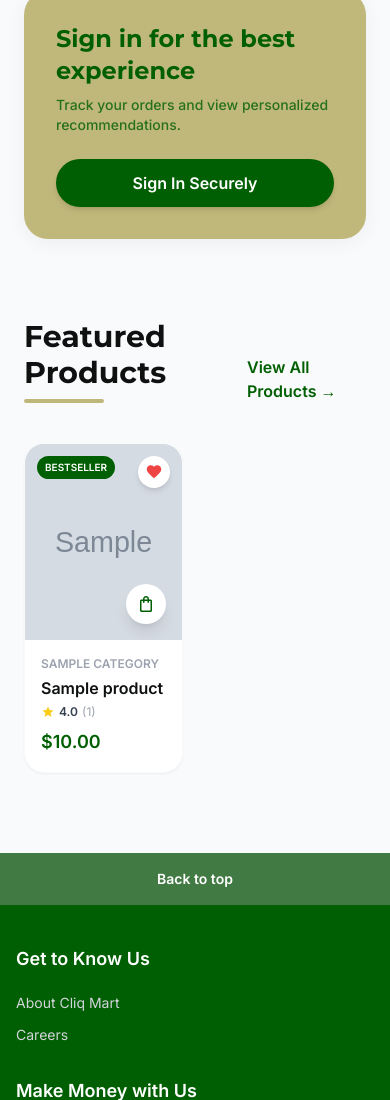
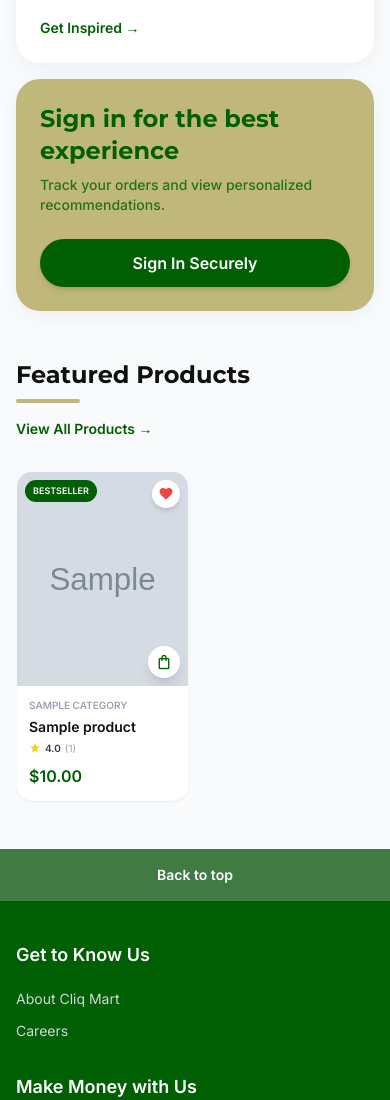
Before and after one commit to Abhiram918/E-commerce, a Django app: page / in a window 390 px wide. Shown: the part 1924-3024 px from the top of the page. Run offline with Django 5.2, Linux system fonts and the light colour scheme; tables that the repository leaves empty hold one stand-in row (values such as "Sample post"); grey boxes marked "Sample" are stand-in pictures; parts of the project's set-up code (start-up, migrations or seed data) failed here and were passed over; some libraries are stand-ins or nearby versions.

```diff
--- a/templates/core/home.html
+++ b/templates/core/home.html
@@ -9,28 +9,30 @@
     </div>
     <div class="absolute inset-0 bg-gradient-to-t from-background-light via-transparent to-transparent"></div>
 
-    <div class="relative max-w-[1400px] mx-auto h-full flex flex-col justify-center px-6 md:px-12 pb-20">
-        <span class="text-accent font-display font-bold uppercase tracking-widest mb-4">New Season Arrivals</span>
-        <h1 class="text-4xl md:text-7xl font-display font-bold text-white leading-tight max-w-2xl">
+    <div class="relative max-w-[1400px] mx-auto h-full flex flex-col justify-center items-center md:items-start text-center md:text-left px-4 md:px-12 pb-16 md:pb-20 pt-10 md:pt-0">
+        <span class="text-accent font-display font-bold uppercase tracking-widest mb-3 md:mb-4 text-xs md:text-base">New Season Arrivals</span>
+        <h1 class="text-4xl sm:text-5xl md:text-7xl font-display font-bold text-white leading-tight max-w-2xl">
             Elevate Your <span class="text-accent underline decoration-wavy underline-offset-8">Lifestyle</span> Today.
         </h1>
-        <p class="text-gray-200 mt-6 text-lg max-w-lg font-medium">
+        <p class="text-gray-200 mt-4 md:mt-6 text-base md:text-lg max-w-lg font-medium px-2 md:px-0">
             Discover a curated collection of premium products from verified sellers across the globe.
         </p>
-        <div class="mt-10 flex flex-wrap gap-4">
+
+        <div class="mt-8 md:mt-10 flex flex-col sm:flex-row w-full sm:w-auto gap-4 px-4 md:px-0 z-10">
             <a href="/products/"
-                class="bg-accent hover:bg-white text-primary font-bold px-8 py-4 rounded-full shadow-lg transition-all hover:-translate-y-1">
+                class="bg-accent hover:bg-white text-primary font-bold px-8 py-4 rounded-full shadow-lg transition-all hover:-translate-y-1 w-full sm:w-auto text-center">
                 Shop the Collection
             </a>
-            <a href="/account/register/" class="glass-btn text-white font-bold px-8 py-4 rounded-full transition-all">
+            <a href="/account/register/" class="glass-btn text-white font-bold px-8 py-4 rounded-full transition-all w-full sm:w-auto text-center">
                 Become a Seller
             </a>
         </div>
     </div>
 </section>
 
-<section class="max-w-[1400px] mx-auto px-6 -mt-24 relative">
-    <div class="grid grid-cols-1 sm:grid-cols-2 lg:grid-cols-4 gap-6">
+<section class="max-w-[1400px] mx-auto px-4 md:px-6 -mt-8 md:-mt-24 relative z-20">
+    <div class="grid grid-cols-1 sm:grid-cols-2 lg:grid-cols-4 gap-4 md:gap-6">
+
         <div class="bg-white p-6 rounded-[24px] shadow-card group cursor-pointer hover:shadow-xl transition-all">
             <h3 class="text-xl font-display font-bold text-text-dark mb-4">Electronics</h3>
             <div class="aspect-square rounded-xl overflow-hidden mb-4 bg-gray-50">
@@ -62,7 +64,7 @@
         </div>
 
         {% if not user.is_authenticated %}
-        <div class="bg-accent p-8 rounded-[24px] shadow-card flex flex-col justify-between text-primary">
+        <div class="bg-accent p-6 md:p-8 rounded-[24px] shadow-card flex flex-col justify-between text-primary">
             <div>
                 <h3 class="text-2xl font-display font-bold mb-2">Sign in for the best experience</h3>
                 <p class="text-sm font-medium opacity-80">Track your orders and view personalized recommendations.</p>
@@ -76,32 +78,32 @@
     </div>
 </section>
 
-<section class="max-w-[1400px] mx-auto px-6 py-20">
-    <div class="flex items-end justify-between mb-10">
+<section class="max-w-[1400px] mx-auto px-4 md:px-6 py-12 md:py-20">
+    <div class="flex flex-col sm:flex-row sm:items-end justify-between mb-8 md:mb-10 gap-4">
         <div>
-            <h2 class="text-3xl font-display font-bold text-text-dark">Featured Products</h2>
-            <div class="h-1 w-20 bg-accent mt-2 rounded-full"></div>
+            <h2 class="text-2xl md:text-3xl font-display font-bold text-text-dark">Featured Products</h2>
+            <div class="h-1 w-16 md:w-20 bg-accent mt-2 rounded-full"></div>
         </div>
-        <a href="/products/" class="text-primary font-bold hover:underline">View All Products &rarr;</a>
+        <a href="/products/" class="text-primary font-bold hover:underline text-sm md:text-base">View All Products &rarr;</a>
     </div>
 
-    <div class="grid grid-cols-2 md:grid-cols-3 lg:grid-cols-5 gap-6">
+    <div class="grid grid-cols-2 md:grid-cols-3 lg:grid-cols-5 gap-3 md:gap-6">
         {% for product in products|slice:":5" %}
         <div
-            class="bg-white rounded-[20px] overflow-hidden shadow-sm hover:shadow-md transition-shadow group border border-gray-50 flex flex-col h-full">
+            class="bg-white rounded-[16px] md:rounded-[20px] overflow-hidden shadow-sm hover:shadow-md transition-shadow group border border-gray-50 flex flex-col h-full">
             <a href="{% url 'products:product_detail' product.slug %}" class="block h-full flex flex-col">
                 <div class="aspect-[4/5] bg-gray-100 relative overflow-hidden">
                     {% if forloop.counter <= 2 %} <div
-                        class="absolute top-3 left-3 bg-primary text-white text-[10px] font-bold px-2 py-1 rounded-full z-10">
+                        class="absolute top-2 left-2 md:top-3 md:left-3 bg-primary text-white text-[9px] md:text-[10px] font-bold px-2 py-1 rounded-full z-10">
                         BESTSELLER</div>
                 {% endif %}
 
                 <form action="{% url 'account:add_to_wishlist' product.id %}" method="get"
-                    class="absolute top-3 right-3 z-10">
+                    class="absolute top-2 right-2 md:top-3 md:right-3 z-10">
                     <button type="submit"
-                        class="bg-white text-red-500 w-8 h-8 rounded-full shadow-md flex items-center justify-center hover:bg-red-50 transition-colors"
+                        class="bg-white text-red-500 w-7 h-7 md:w-8 md:h-8 rounded-full shadow-md flex items-center justify-center hover:bg-red-50 transition-colors"
                         title="Add to Wishlist">
-                        <span class="material-symbols-outlined text-lg"
+                        <span class="material-symbols-outlined text-base md:text-lg"
                             style="font-variation-settings: 'FILL' 1;">favorite</span>
                     </button>
                 </form>
@@ -116,27 +118,28 @@
                     alt="{{ product.name }}">
                 {% endif %}
                 <button title="Add to Cart"
-                    class="absolute bottom-4 right-4 bg-white text-primary w-10 h-10 rounded-full shadow-lg flex items-center justify-center hover:bg-primary hover:text-white transition-colors">
-                    <span class="material-symbols-outlined text-xl">shopping_bag</span>
+                    class="absolute bottom-2 right-2 md:bottom-4 md:right-4 bg-white text-primary w-8 h-8 md:w-10 md:h-10 rounded-full shadow-lg flex items-center justify-center hover:bg-primary hover:text-white transition-colors">
+                    <span class="material-symbols-outlined text-lg md:text-xl">shopping_bag</span>
                 </button>
         </div>
-        <div class="p-4 flex flex-col flex-grow justify-between">
+
+        <div class="p-3 md:p-4 flex flex-col flex-grow justify-between">
             <div>
-                <p class="text-xs text-gray-400 font-bold uppercase">{{ product.category.name|default:"Uncategorized" }}
+                <p class="text-[10px] md:text-xs text-gray-400 font-bold uppercase line-clamp-1">{{ product.category.name|default:"Uncategorized" }}
                 </p>
-                <h4 class="font-bold text-text-dark mt-1 truncate" title="{{ product.name }}">{{ product.name }}</h4>
+                <h4 class="font-bold text-sm md:text-base text-text-dark mt-1 line-clamp-2 md:truncate" title="{{ product.name }}">{{ product.name }}</h4>
                 <div class="flex items-center gap-1 mt-1">
-                    <span class="material-symbols-outlined text-[14px] text-yellow-400" style="font-variation-settings: 'FILL' 1;">star</span>
-                    <span class="text-xs font-bold text-gray-700">{{ product.average_rating|default:"0" }}</span>
-                    <span class="text-xs text-gray-400">({{ product.reviews_count }})</span>
+                    <span class="material-symbols-outlined text-[12px] md:text-[14px] text-yellow-400" style="font-variation-settings: 'FILL' 1;">star</span>
+                    <span class="text-[10px] md:text-xs font-bold text-gray-700">{{ product.average_rating|default:"0" }}</span>
+                    <span class="text-[10px] md:text-xs text-gray-400">({{ product.reviews_count }})</span>
                 </div>
             </div>
-            <div class="flex items-center mt-2 gap-2">
+            <div class="flex flex-wrap items-center mt-2 gap-1 md:gap-2">
                 {% if product.discounted_price %}
-                <span class="text-lg font-bold text-primary">${{ product.discounted_price }}</span>
-                <span class="text-xs text-gray-400 line-through">${{ product.price }}</span>
+                <span class="text-base md:text-lg font-bold text-primary">${{ product.discounted_price }}</span>
+                <span class="text-[10px] md:text-xs text-gray-400 line-through">${{ product.price }}</span>
                 {% else %}
-                <span class="text-lg font-bold text-primary">${{ product.price }}</span>
+                <span class="text-base md:text-lg font-bold text-primary">${{ product.price }}</span>
                 {% endif %}
             </div>
         </div>
```
